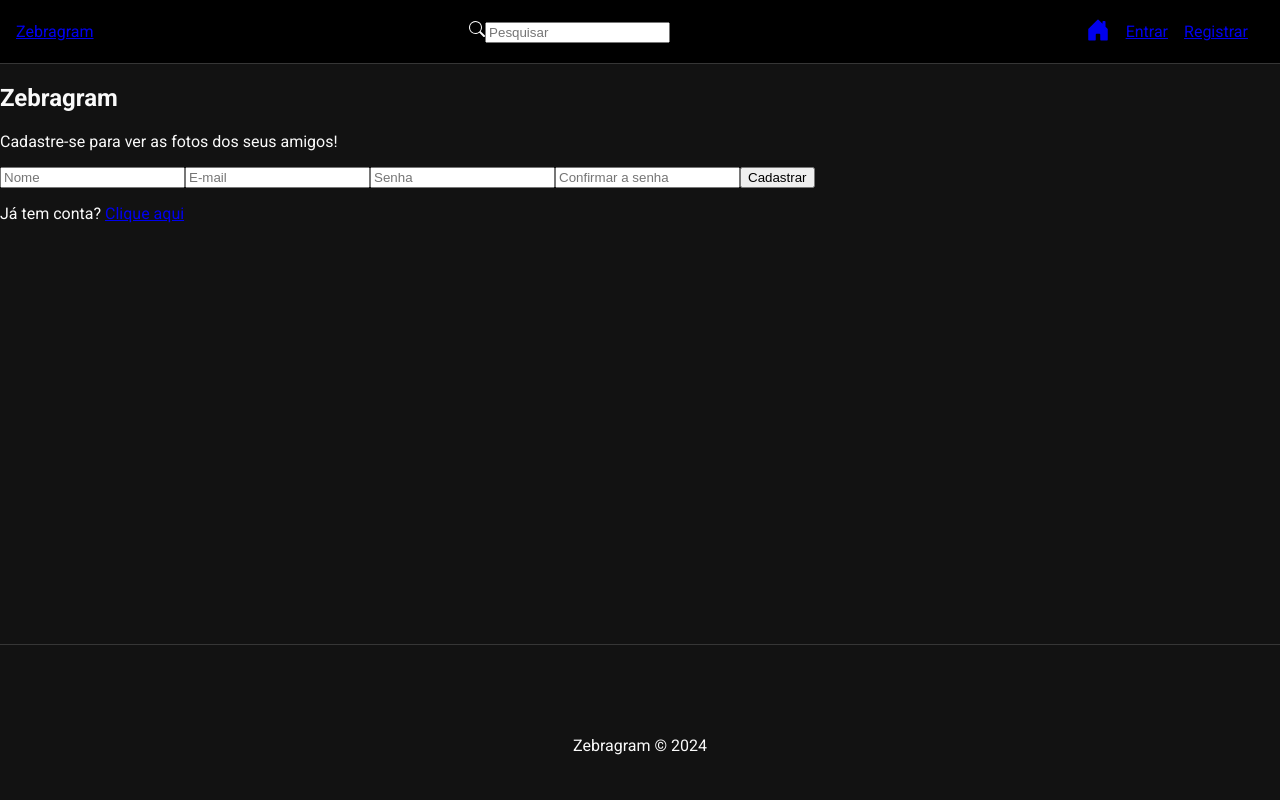
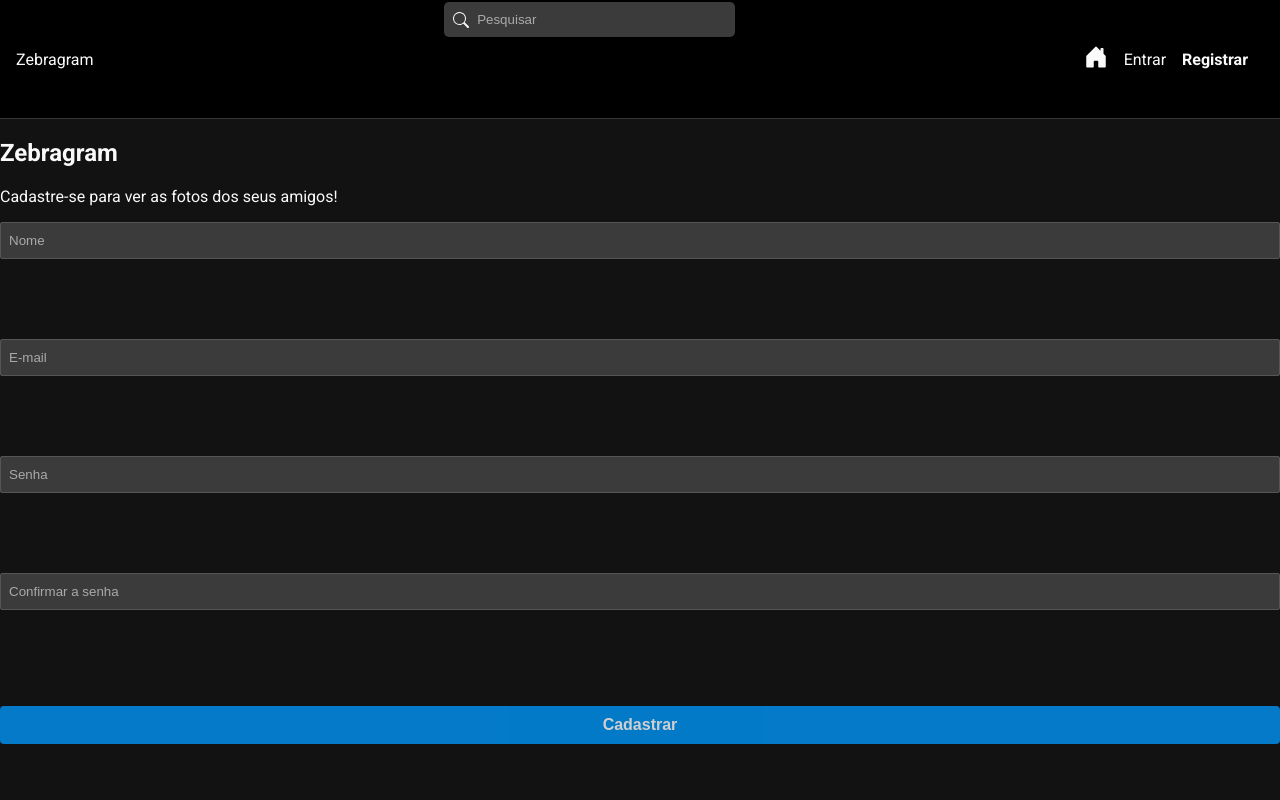
Before and after one commit to EnzoShiotuqui/ZebraGram, a React (Vite) app in the folder FrontEnd/: page /register in a window 1280 px wide. Shown: the top 800 px of the page. Built offline with nearby package versions, Linux system fonts and the light colour scheme.

Commit message:
feat: css global

```diff
--- a/FrontEnd/src/components/Navbar/Navbar.jsx
+++ b/FrontEnd/src/components/Navbar/Navbar.jsx
@@ -13,7 +13,7 @@
   return (
     <nav id="nav">
       <Link to="/">Zebragram</Link>
-      <form>
+      <form id="search-form">
         <BsSearch />
         <input type="text" placeholder="Pesquisar"/>
       </form>
--- a/FrontEnd/src/index.css
+++ b/FrontEnd/src/index.css
@@ -6,3 +6,83 @@
     background-color: #121212;
     color: #FAFAFA;
 }
+
+
+a {
+    color: #fafafa;
+    text-decoration: none;
+}
+
+.active {
+    font-weight: bold;
+}
+
+ul {
+    list-style: none;
+}
+
+form {
+    display: flex;
+    flex-direction: column;
+}
+
+label {
+    display: flex;
+    flex-direction: column;
+    text-align: left;
+}
+
+label span {
+    font-weight: bold;
+    margin-bottom: .5em;
+    color: #AAA;
+    font-size: .7em;
+}
+
+input {
+    background-color: #3b3b3b;
+    color: #AAA;
+    border: 1px solid #555;
+    border-radius: 2px;
+    padding: 10px 8px;
+    outline: none;
+    margin-bottom: 6em;
+}
+
+input::placeholder {
+    color: #AAA;
+}
+
+.btn, button, input[type="submit"] {
+    background-color: #0094f6;
+    color: #fff;
+    border: none;
+    border-radius: 4px;
+    padding: 10px 8px;
+    font-weight: bold;
+    cursor: pointer;
+    opacity: .8;
+    font-size: 1em;
+}
+
+input[type="submit"] {
+    margin-top: 1em;
+}
+
+input:disabled {
+    cursor: not-allowed;
+    background-color: #000;
+}
+
+button:hover, input[type="submit"]:hover {
+    opacity: 1;
+}
+
+
+.cancel-btn {
+    background-color: #ccc;
+}
+
+.hide {
+    display: none;
+}
```
